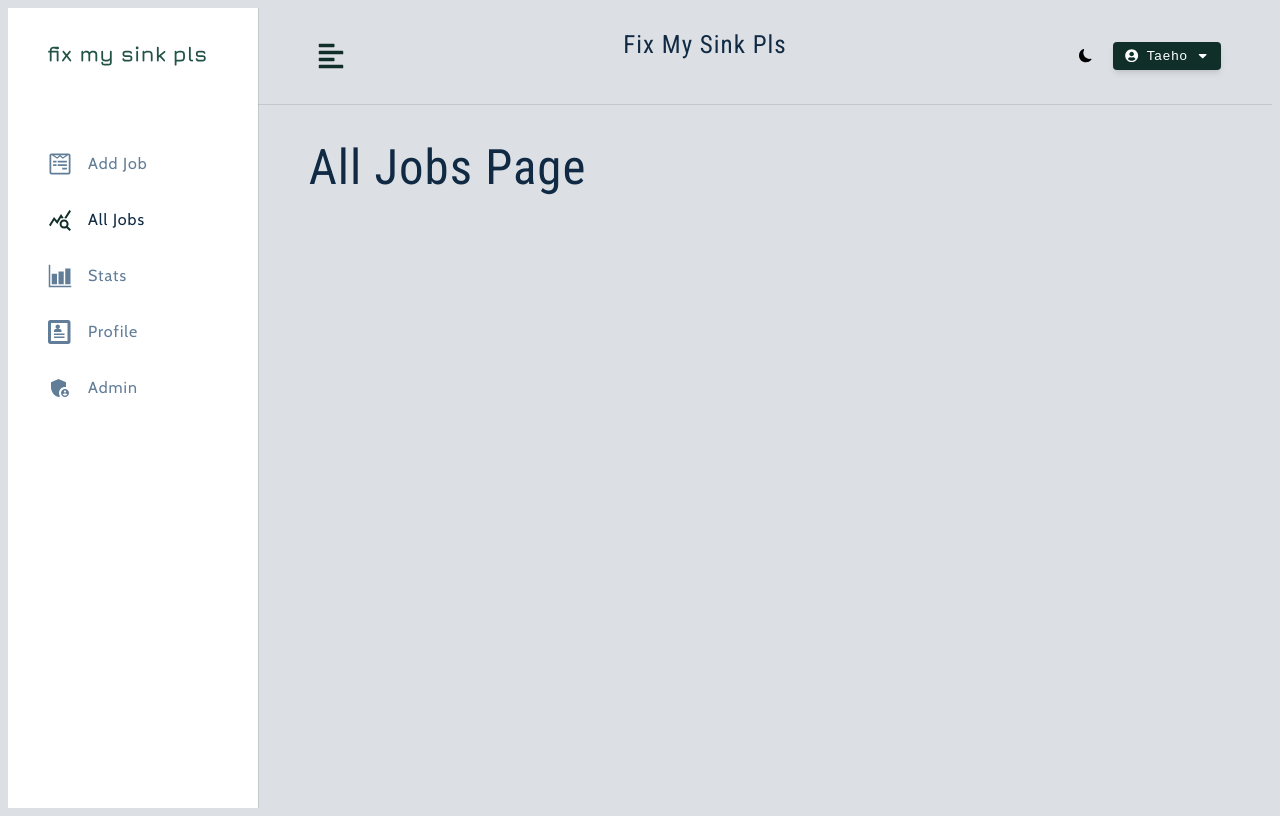
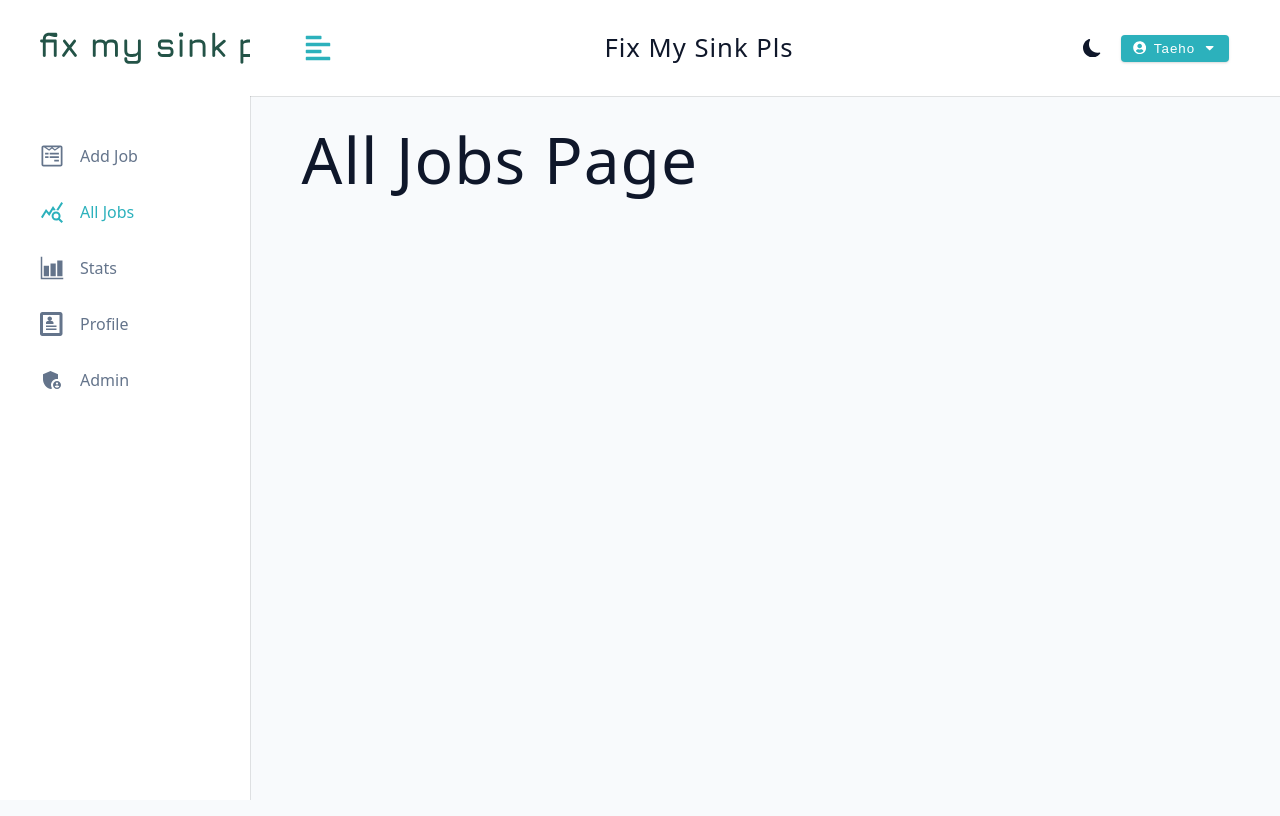
Before and after one commit to mcwhopper63/fixmysinkpls-client-only, a React (Vite) app: page /dashboard/all-jobs in a window 1280 px wide. Built offline with nearby package versions, Linux system fonts and the light colour scheme.

Commit message:
reloaded css

```diff
--- a/src/App.jsx
+++ b/src/App.jsx
@@ -12,6 +12,14 @@ import {
     Profile,
     Admin,
 } from './pages';
+
+const checkDefaultTheme = () => {
+    const isDarkTheme = localStorage.getItem('darkTheme') === 'true';
+    document.body.classList.toggle('dark-theme', isDarkTheme);
+    return isDarkTheme;
+};
+
+const isDarkThemeEnabled = checkDefaultTheme();
 
 const router = createBrowserRouter([
     {
@@ -30,7 +38,9 @@ const router = createBrowserRouter([
             },
             {
                 path: 'dashboard',
-                element: <DashboardLayout />,
+                element: (
+                    <DashboardLayout isDarkThemeEnabled={isDarkThemeEnabled} />
+                ),
                 children: [
                     { index: true, element: <AddJob /> },
                     { path: 'all-jobs', element: <AllJobs /> },
--- a/src/assets/wrappers/BigSidebar.js
+++ b/src/assets/wrappers/BigSidebar.js
@@ -3,18 +3,15 @@ import styled from 'styled-components';
 const Wrapper = styled.aside`
   display: none;
   @media (min-width: 992px) {
-        .logo {
-            width: 75%;
-        }
     display: block;
     box-shadow: 1px 0px 0px 0px rgba(0, 0, 0, 0.1);
     .sidebar-container {
-            background: var(--white);
+      background: var(--background-secondary-color);
       min-height: 100vh;
       height: 100%;
       width: 250px;
       margin-left: -250px;
-            transition: var(--transition);
+      transition: margin-left 0.3s ease-in-out;
     }
     .content {
       position: sticky;
@@ -37,32 +34,28 @@ const Wrapper = styled.aside`
     .nav-link {
       display: flex;
       align-items: center;
-            color: var(--grey-500);
+      color: var(--text-secondary-color);
       padding: 1rem 0;
       padding-left: 2.5rem;
       text-transform: capitalize;
-            transition: var(--transition);
+      transition: padding-left 0.3s ease-in-out;
     }
     .nav-link:hover {
-            background: var(--grey-50);
       padding-left: 3rem;
-            color: var(--grey-900);
-        }
-        .nav-link:hover .icon {
       color: var(--primary-500);
+      transition: var(--transition);
     }
     .icon {
       font-size: 1.5rem;
       margin-right: 1rem;
       display: grid;
       place-items: center;
-            transition: var(--transition);
     }
     .active {
-            color: var(--grey-900);
+      color: var(--primary-500);
     }
-        .active .icon {
-            color: var(--primary-500);
+    .pending {
+      background: var(--background-color);
     }
   }
 `;
--- a/src/assets/wrappers/LogoutContainer.js
+++ b/src/assets/wrappers/LogoutContainer.js
@@ -21,15 +21,14 @@ const Wrapper = styled.div`
     box-shadow: var(--shadow-2);
     text-align: center;
     visibility: hidden;
-        border-radius: var(--borderRadius);
-        background: var(--primary-500);
+    border-radius: var(--border-radius);
     background: var(--primary-500);
   }
   .show-dropdown {
     visibility: visible;
   }
   .dropdown-btn {
-        border-radius: var(--borderRadius);
+    border-radius: var(--border-radius);
     padding: 0.5rem;
     background: transparent;
     border-color: transparent;
--- a/src/assets/wrappers/Navbar.js
+++ b/src/assets/wrappers/Navbar.js
@@ -28,7 +28,7 @@ const Wrapper = styled.nav`
   .logo {
     display: flex;
     align-items: center;
-        width: 55%;
+    width: 100px;
   }
   .btn-container {
     display: flex;
--- a/src/assets/wrappers/SmallSidebar.js
+++ b/src/assets/wrappers/SmallSidebar.js
@@ -7,7 +7,7 @@ const Wrapper = styled.aside`
   .sidebar-container {
     position: fixed;
     inset: 0;
-        background: rgba(255, 255, 255);
+    background: rgba(0, 0, 0, 0.7);
     display: flex;
     justify-content: center;
     align-items: center;
--- a/src/components/ThemeToggle.jsx
+++ b/src/components/ThemeToggle.jsx
@@ -4,15 +4,15 @@ import { useDashboardContext } from '../pages/DashboardLayout';
 
 const ThemeToggle = () => {
     const { isDarkTheme, toggleDarkTheme } = useDashboardContext();
-
     return (
         <Wrapper onClick={toggleDarkTheme}>
             {isDarkTheme ? (
                 <BsFillSunFill className="toggle-icon" />
             ) : (
-                <BsFillMoonFill />
+                <BsFillMoonFill className="toggle-icon" />
             )}
         </Wrapper>
     );
 };
+
 export default ThemeToggle;
--- a/src/index.css
+++ b/src/index.css
@@ -1,8 +1,10 @@
-/* fonts */
-@import url('https://fonts.googleapis.com/css2?family=Cabin&family=Roboto+Condensed:wght@400;700&display=swap');
+/* ============= GLOBAL CSS =============== */
+
 *,
 ::after,
 ::before {
+  margin: 0;
+  padding: 0;
   box-sizing: border-box;
 }
 
@@ -12,39 +14,28 @@ html {
 
 :root {
   /* colors */
-    /* --primary-50: #e0fcff; */
-    /* --primary-100: #bef8fd; */
-    /* --primary-200: #87eaf2; */
-    /* --primary-300: #54d1db; */
-    /* --primary-400: #38bec9; */
-    /* --primary-500: #2cb1bc; */
-    /* --primary-600: #14919b; */
-    /* --primary-700: #0e7c86; */
-    /* --primary-800: #0a6c74; */
-    /* --primary-900: #044e54; */
-    --primary-50: #daf1de;
-    --primary-100: #aacdb0;
-    --primary-200: #8eb69b;
-    --primary-300: #638a6f;
-    --primary-400: #235347;
-    --primary-500: #102f29;
-    --primary-600: #163832;
-    --primary-700: #0b2b26;
-    --primary-800: #0b2b26;
-    --primary-900: #021314;
+  --primary-50: #e0fcff;
+  --primary-100: #bef8fd;
+  --primary-200: #87eaf2;
+  --primary-300: #54d1db;
+  --primary-400: #38bec9;
+  --primary-500: #2cb1bc;
+  --primary-600: #14919b;
+  --primary-700: #0e7c86;
+  --primary-800: #0a6c74;
+  --primary-900: #044e54;
 
   /* grey */
-    /* --grey-50: #f0f4f8; */
-    --grey-50: #dce0e5;
-    --grey-100: #d9e2ec;
-    --grey-200: #bcccdc;
-    --grey-300: #9fb3c8;
-    --grey-400: #829ab1;
-    --grey-500: #627d98;
-    --grey-600: #486581;
-    --grey-700: #334e68;
-    --grey-800: #243b53;
-    --grey-900: #102a43;
+  --grey-50: #f8fafc;
+  --grey-100: #f1f5f9;
+  --grey-200: #e2e8f0;
+  --grey-300: #cbd5e1;
+  --grey-400: #94a3b8;
+  --grey-500: #64748b;
+  --grey-600: #475569;
+  --grey-700: #334155;
+  --grey-800: #1e293b;
+  --grey-900: #0f172a;
   /* rest of the colors */
   --black: #222;
   --white: #fff;
@@ -53,21 +44,16 @@ html {
   --green-light: #d1e7dd;
   --green-dark: #0f5132;
 
-    /* fonts  */
-    --headingFont: 'Roboto Condensed', Sans-Serif;
-    --bodyFont: 'Cabin', Sans-Serif;
   --small-text: 0.875rem;
   --extra-small-text: 0.7em;
   /* rest of the vars */
-    --backgroundColor: var(--grey-50);
-    --textColor: var(--grey-900);
-    --borderRadius: 0.25rem;
-    --letterSpacing: 1px;
+
+  --border-radius: 0.25rem;
+  --letter-spacing: 1px;
   --transition: 0.3s ease-in-out all;
   --max-width: 1120px;
-    --fixed-width: 500px;
+  --fixed-width: 600px;
   --fluid-width: 90vw;
-    --breakpoint-lg: 992px;
   --nav-height: 6rem;
   /* box shadow*/
   --shadow-1: 0 1px 3px 0 rgba(0, 0, 0, 0.1), 0 1px 2px 0 rgba(0, 0, 0, 0.06);
@@ -77,54 +63,94 @@ html {
     0 4px 6px -2px rgba(0, 0, 0, 0.05);
   --shadow-4: 0 20px 25px -5px rgba(0, 0, 0, 0.1),
     0 10px 10px -5px rgba(0, 0, 0, 0.04);
+  /* DARK MODE */
+
+  --dark-mode-bg-color: #333;
+  --dark-mode-text-color: #f0f0f0;
+  --dark-mode-bg-secondary-color: #3f3f3f;
+  --dark-mode-text-secondary-color: var(--grey-300);
+
+  --background-color: var(--grey-50);
+  --text-color: var(--grey-900);
+  --background-secondary-color: var(--white);
+  --text-secondary-color: var(--grey-500);
+}
+
+.dark-theme {
+  --text-color: var(--dark-mode-text-color);
+  --background-color: var(--dark-mode-bg-color);
+  --text-secondary-color: var(--dark-mode-text-secondary-color);
+  --background-secondary-color: var(--dark-mode-bg-secondary-color);
 }
 
 body {
-    background: var(--backgroundColor);
-    font-family: var(--bodyFont);
+  background: var(--background-color);
+  color: var(--text-color);
+  font-family: system-ui, -apple-system, BlinkMacSystemFont, 'Segoe UI', Roboto,
+    Oxygen, Ubuntu, Cantarell, 'Open Sans', 'Helvetica Neue', sans-serif;
   font-weight: 400;
-    line-height: 1.75;
-    color: var(--textColor);
+  line-height: 1;
 }
-
 p {
-    margin-bottom: 1.5rem;
-    max-width: 40em;
+  margin: 0;
 }
-
 h1,
 h2,
 h3,
 h4,
 h5 {
   margin: 0;
-    margin-bottom: 1.38rem;
-    font-family: var(--headingFont);
   font-weight: 400;
-    line-height: 1.3;
+  line-height: 1;
   text-transform: capitalize;
-    letter-spacing: var(--letterSpacing);
+  letter-spacing: var(--letter-spacing);
 }
 
 h1 {
-    margin-top: 0;
-    font-size: 3.052rem;
+  font-size: clamp(2rem, 5vw, 5rem); /* Large heading */
 }
 
 h2 {
-    font-size: 2.441rem;
+  font-size: clamp(1.5rem, 3vw, 3rem); /* Medium heading */
 }
 
 h3 {
-    font-size: 1.953rem;
+  font-size: clamp(1.25rem, 2.5vw, 2.5rem); /* Small heading */
 }
 
 h4 {
-    font-size: 1.563rem;
+  font-size: clamp(1rem, 2vw, 2rem); /* Extra small heading */
 }
 
 h5 {
-    font-size: 1.25rem;
+  font-size: clamp(0.875rem, 1.5vw, 1.5rem); /* Tiny heading */
+}
+
+/* BIGGER FONTS */
+/* h1 {
+  font-size: clamp(3rem, 6vw, 6rem);
+}
+
+h2 {
+  font-size: clamp(2.5rem, 5vw, 5rem);
+}
+
+h3 {
+  font-size: clamp(2rem, 4vw, 4rem);
+}
+
+h4 {
+  font-size: clamp(1.5rem, 3vw, 3rem);
+}
+
+h5 {
+  font-size: clamp(1rem, 2vw, 2rem);
+}
+ */
+
+.text {
+  margin-bottom: 1.5rem;
+  max-width: 40em;
 }
 
 small,
@@ -134,14 +160,6 @@ small,
 
 a {
   text-decoration: none;
-    letter-spacing: var(--letterSpacing);
-}
-a,
-button {
-    line-height: 1.15;
-}
-button:disabled {
-    cursor: not-allowed;
 }
 ul {
   list-style-type: none;
@@ -160,10 +178,10 @@ ul {
   color: var(--white);
   background: var(--primary-500);
   border: transparent;
-    border-radius: var(--borderRadius);
-    letter-spacing: var(--letterSpacing);
+  border-radius: var(--border-radius);
+  letter-spacing: var(--letter-spacing);
   padding: 0.375rem 0.75rem;
-    box-shadow: var(--shadow-2);
+  box-shadow: var(--shadow-1);
   transition: var(--transition);
   text-transform: capitalize;
   display: inline-block;
@@ -183,26 +201,23 @@ ul {
 .btn-block {
   width: 100%;
 }
-.btn-hero {
-    font-size: 1.25rem;
-    padding: 0.5rem 1.25rem;
+button:disabled {
+  cursor: wait;
 }
-.btn-danger {
+.danger-btn {
+  color: var(--red-dark);
   background: var(--red-light);
-    color: var(--red-dark);
 }
-.btn-danger:hover {
+.danger-btn:hover {
+  color: var(--white);
   background: var(--red-dark);
-    color: var(--white);
 }
 /* alerts */
 .alert {
   padding: 0.375rem 0.75rem;
   margin-bottom: 1rem;
   border-color: transparent;
-    border-radius: var(--borderRadius);
-    text-align: center;
-    letter-spacing: var(--letterSpacing);
+  border-radius: var(--border-radius);
 }
 
 .alert-danger {
@@ -218,35 +233,33 @@ ul {
 .form {
   width: 90vw;
   max-width: var(--fixed-width);
-    background: var(--white);
-    border-radius: var(--borderRadius);
+  background: var(--background-secondary-color);
+  border-radius: var(--border-radius);
   box-shadow: var(--shadow-2);
   padding: 2rem 2.5rem;
   margin: 3rem auto;
-    transition: var(--transition);
-}
-.form:hover {
-    box-shadow: var(--shadow-4);
 }
 .form-label {
   display: block;
-    font-size: var(--smallText);
-    margin-bottom: 0.5rem;
+  font-size: var(--small-text);
+  margin-bottom: 0.75rem;
   text-transform: capitalize;
-    letter-spacing: var(--letterSpacing);
+  letter-spacing: var(--letter-spacing);
+  line-height: 1.5;
 }
 .form-input,
 .form-textarea,
 .form-select {
   width: 100%;
   padding: 0.375rem 0.75rem;
-    border-radius: var(--borderRadius);
-    background: var(--backgroundColor);
-    border: 1px solid var(--grey-200);
+  border-radius: var(--border-radius);
+  background: var(--background-color);
+  border: 1px solid var(--grey-300);
+  color: var(--text-color);
 }
 .form-input,
 .form-select,
-.btn-block {
+.form-btn {
   height: 35px;
 }
 .form-row {
@@ -262,7 +275,7 @@ ul {
 }
 .form-alert {
   color: var(--red-dark);
-    letter-spacing: var(--letterSpacing);
+  letter-spacing: var(--letter-spacing);
   text-transform: capitalize;
 }
 /* alert */
@@ -279,11 +292,9 @@ ul {
   border: 5px solid var(--grey-400);
   border-radius: 50%;
   border-top-color: var(--primary-500);
-    animation: spinner 2s linear infinite;
+  animation: spinner 0.6s linear infinite;
 }
-.loading-center {
-    margin: 0 auto;
-}
+
 /* title */
 
 .title {
@@ -295,7 +306,7 @@ ul {
   width: 7rem;
   height: 0.25rem;
   margin: 0 auto;
-    margin-top: -1rem;
+  margin-top: 1rem;
 }
 
 .container {
@@ -303,29 +314,18 @@ ul {
   max-width: var(--max-width);
   margin: 0 auto;
 }
-.full-page {
-    min-height: 100vh;
+
+/* BUTTONS AND BADGES */
+.pending {
+  background: #fef3c7;
+  color: #f59e0b;
 }
 
-.coffee-info {
-    text-align: center;
-    text-transform: capitalize;
-    margin-bottom: 1rem;
-    letter-spacing: var(--letterSpacing);
+.interview {
+  background: #e0e8f9;
+  color: #647acb;
 }
-.coffee-info span {
-    display: block;
+.declined {
+  background: #ffeeee;
+  color: #d66a6a;
 }
-.coffee-info a {
-    color: var(--primary-500);
-}
-
-@media screen and (min-width: 992px) {
-    .coffee-info {
-        text-align: left;
-    }
-    .coffee-info span {
-        display: inline-block;
-        margin-right: 0.5rem;
-    }
-}
--- a/src/pages/DashboardLayout.jsx
+++ b/src/pages/DashboardLayout.jsx
@@ -5,13 +5,16 @@ import { createContext, useState, useContext } from 'react';
 
 const DashboardContext = createContext();
 
-const DashboardLayout = () => {
+const DashboardLayout = ({ isDarkThemeEnabled }) => {
     const user = { name: 'Taeho' };
     const [showSidebar, setShowSidebar] = useState(false);
-    const [isDarkTheme, setIsDarkTheme] = useState(false);
+    const [isDarkTheme, setIsDarkTheme] = useState(isDarkThemeEnabled);
 
     const toggleDarkTheme = () => {
-        console.log('toggle dark theme');
+        const newDarkTheme = !isDarkTheme;
+        setIsDarkTheme(newDarkTheme);
+        document.body.classList.toggle('dark-theme', newDarkTheme);
+        localStorage.setItem('darkTheme', newDarkTheme);
     };
 
     const toggleSidebar = () => {
```
Also changed, not shown: src/assets/wrappers/ChartsContainer.js (indentation only), src/assets/wrappers/Dashboard.js (indentation only), 2 other files (tests, documents, lock files or other folders). Lines whose indentation alone changed are shown as unchanged.
